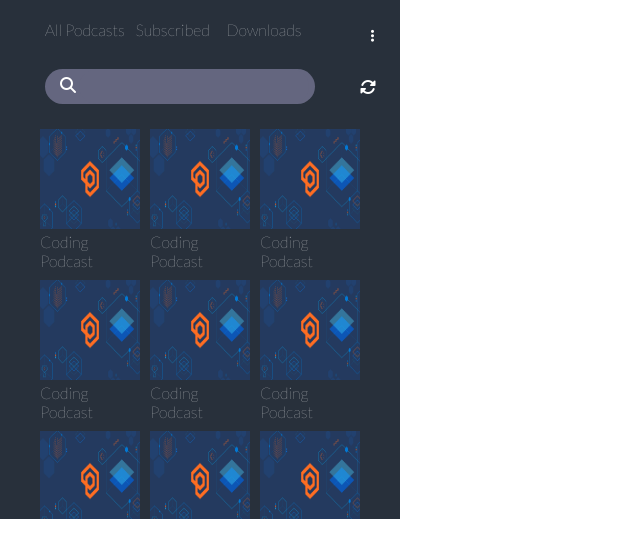
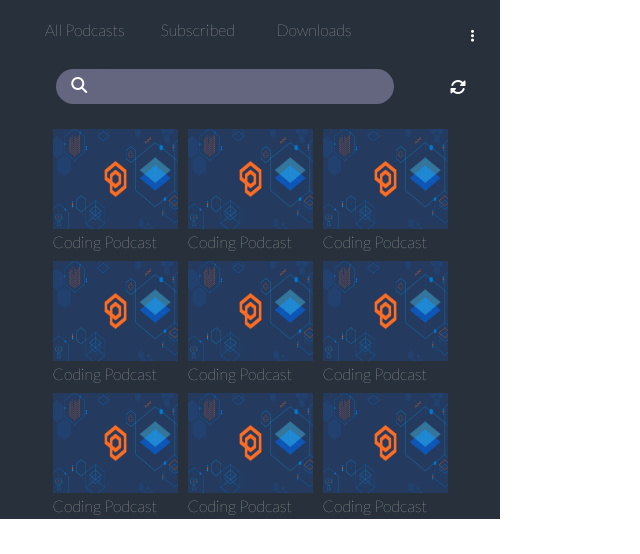
Before and after one commit to cjislegit/PodVana, a PHP site: page / in a window 1280 px wide. Shown: the top 554 px of the page, without its empty margins (0-640 px from the left). Run offline with PHP 8.4, Linux system fonts and the light colour scheme; some libraries are stand-ins or nearby versions.

Commit message:
Made width 500px

```diff
--- a/styles.css
+++ b/styles.css
@@ -1,7 +1,7 @@
 body,
 html {
   max-width: 100%;
-  width: 400px;
+  width: 500px;
   margin: 0;
   padding: 0;
   box-sizing: border-box;
@@ -52,6 +52,7 @@ section.search {
   margin: 0 auto;
   padding-top: 25px;
   padding-bottom: 15px;
+  box-shadow: 0 10px black;
 }
 
 section div.searchBar {
```
